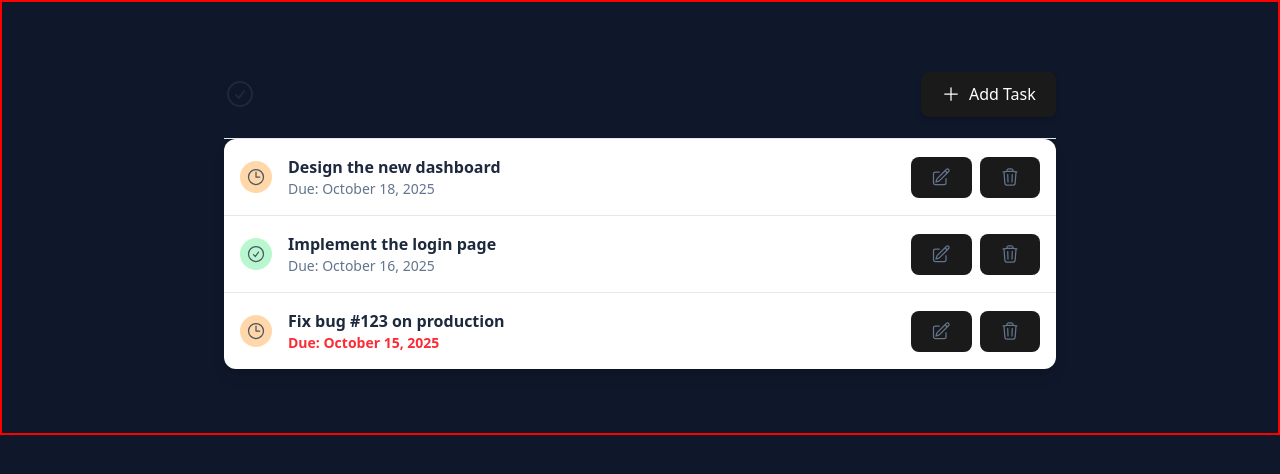
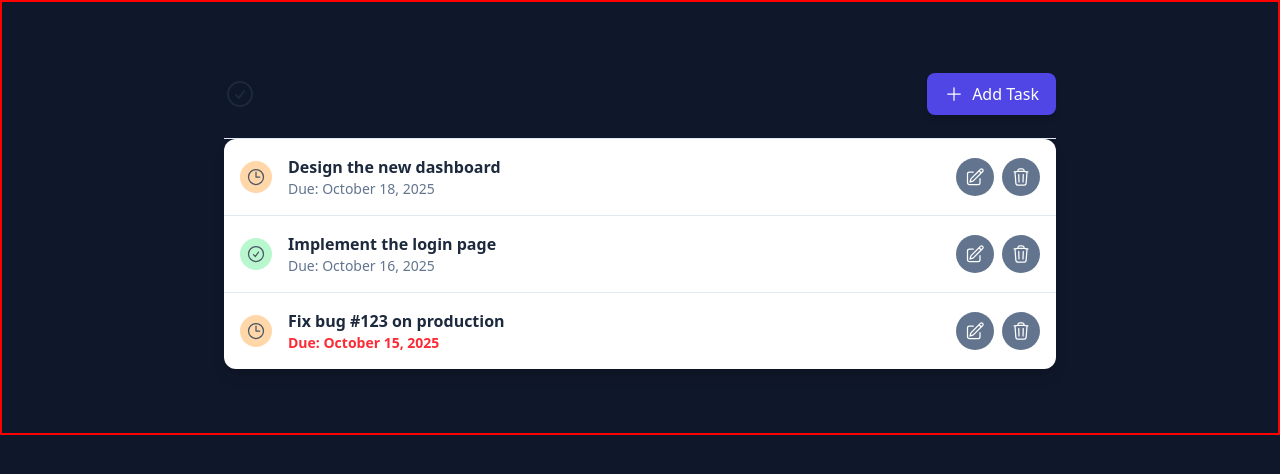
Before and after one commit to prajwalsiwa/Mini-Task-Tracker, a React (Vite) app: page / in a window 1280 px wide. Shown: the top 474 px of the page. Built offline with nearby package versions, Linux system fonts and the light colour scheme.

Commit message:
refactor: style

```diff
--- a/src/components/TaskItem.tsx
+++ b/src/components/TaskItem.tsx
@@ -57,16 +57,16 @@ function TaskItem({ title, dueDate, status, id }: TaskItemProps) {
 
       <div className="flex items-center gap-2 self-end sm:self-center">
         <button
-          className="p-2 text-slate-500 hover:text-brand-primary dark:hover:text-brand-secondary rounded-full hover:bg-slate-200 dark:hover:bg-slate-600 transition-colors duration-200"
+          className="p-2  text-slate-500  bhover:text-brand-primary dark:hover:text-brand-secondary !rounded-full !bg-slate-500 hover:!bg-slate-200 dark:!hover:bg-slate-600 transition-colors duration-200"
           aria-label="Edit task"
         >
-          <EditIcon className="w-5 h-5" />
+          <EditIcon className="w-5 h-5 text-white hover:text-slate-500" />
         </button>
         <button
-          className="p-2 text-slate-500 hover:text-red-500 rounded-full hover:bg-slate-200 dark:hover:bg-slate-600 transition-colors duration-200"
+          className="p-2 text-slate-500 !rounded-full  !bg-slate-500 hover:!bg-slate-200 dark:hover:bg-slate-600 hover:text-red-500 transition-colors duration-200"
           aria-label="Delete task"
         >
-          <TrashIcon className="w-5 h-5" />
+          <TrashIcon className="w-5 h-5 hover:text-red-500 text-white" />
         </button>
       </div>
     </li>
--- a/src/index.css
+++ b/src/index.css
@@ -7,7 +7,7 @@
 
   color-scheme: light dark;
   color: rgba(255, 255, 255, 0.87);
-  background-color: #0F172A;
+  background-color: #0f172a;
 
   font-synthesis: none;
   text-rendering: optimizeLegibility;
@@ -38,13 +38,12 @@ h1 {
 button {
   border-radius: 8px;
   border: 1px solid transparent;
-  padding: 0.6em 1.2em;
   font-size: 1em;
   font-weight: 500;
   font-family: inherit;
-  background-color: #1a1a1a;
+  background-color: #4f46e5;
   cursor: pointer;
-  transition: border-color 0.25s;
+
 }
 button:hover {
   border-color: #646cff;
```
